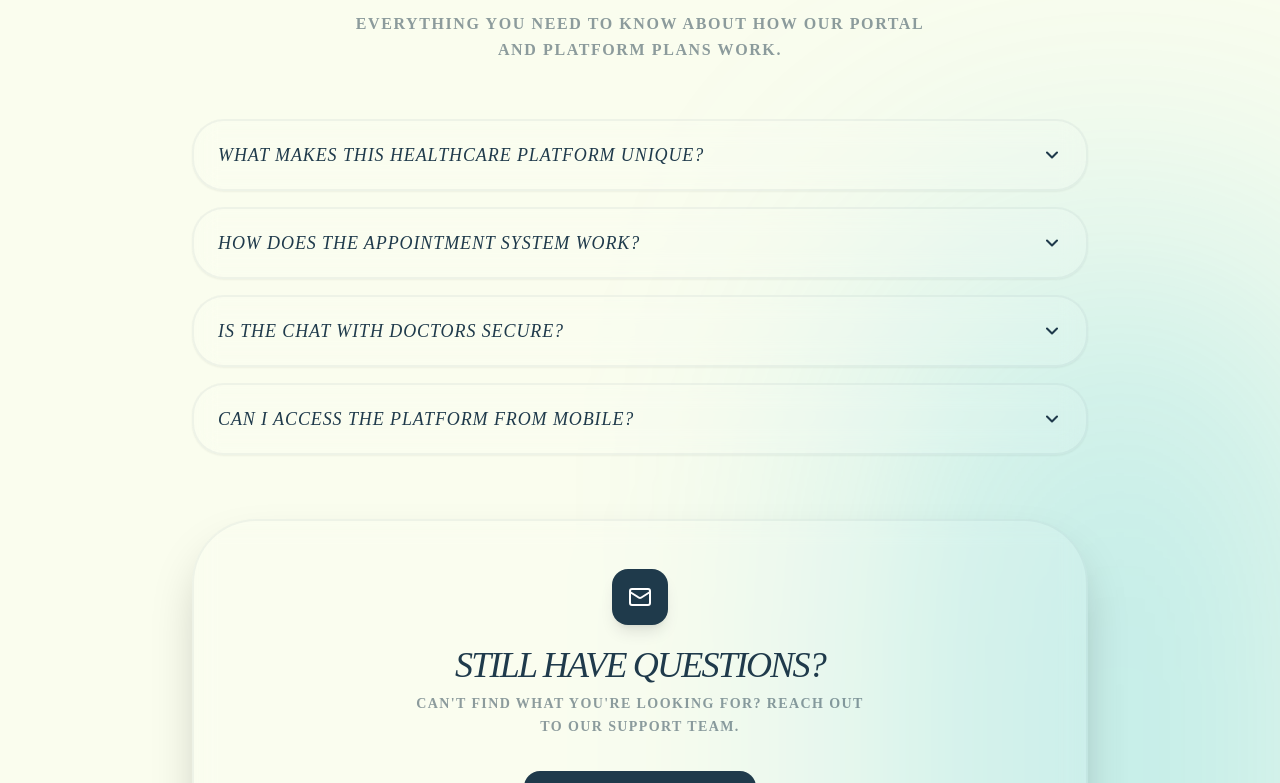
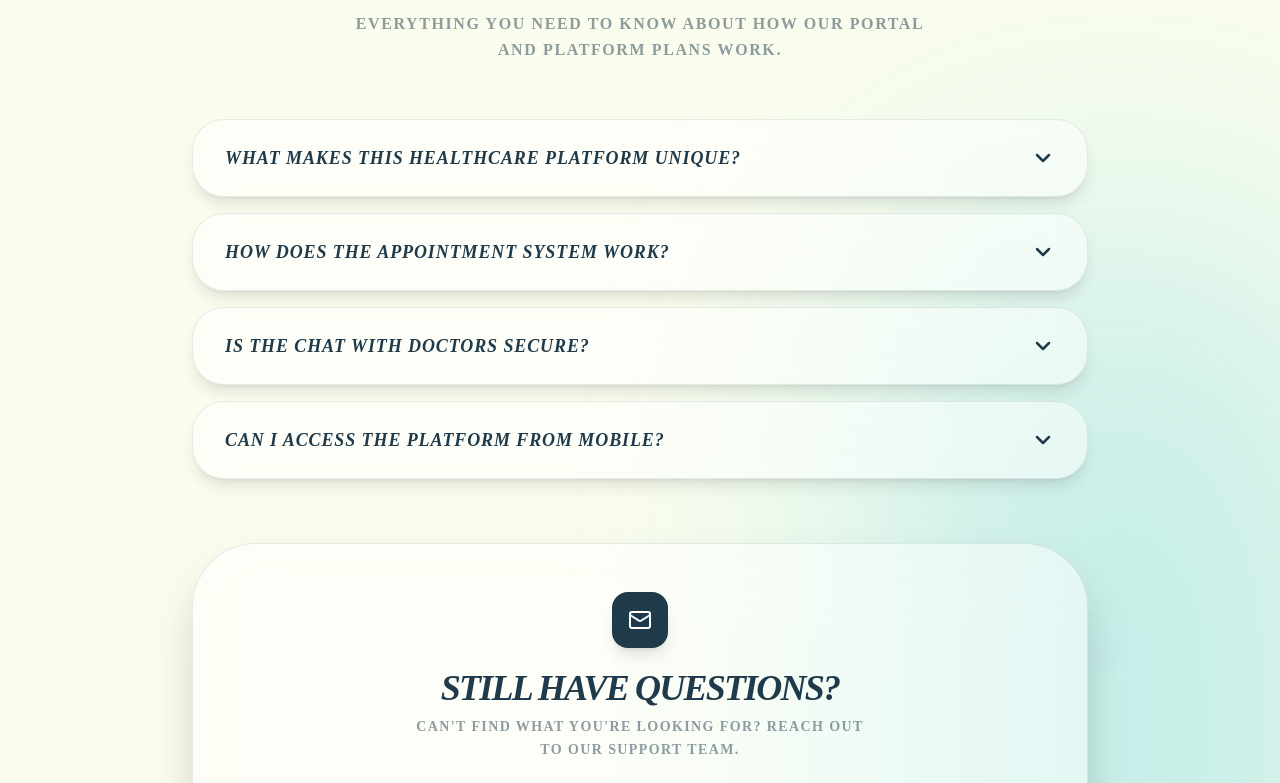
Before and after one commit to hacketthadwin/HealtHub, a React (Create React App) app in the folder frontend/: page / in a window 1280 px wide. Shown: the part 2577-3360 px from the top of the page. Built offline with nearby package versions, Linux system fonts and the light colour scheme; no server answers; a web font is replaced by a local one.

Commit message:
faq improvement

```diff
--- a/frontend/src/components/mvpblocks/faq-3.jsx
+++ b/frontend/src/components/mvpblocks/faq-3.jsx
@@ -15,28 +15,32 @@ function FAQItem({ question, answer, index }) {
       viewport={{ once: true }}
       transition={{ duration: 0.4, delay: index * 0.05 }}
       className={cn(
-        "relative rounded-[2rem] border-2 transition-all duration-300 overflow-hidden",
-        "bg-white dark:bg-white/5 backdrop-blur-md shadow-sm",
+        "relative rounded-[2rem] border transition-all duration-500 overflow-hidden backdrop-blur-xl shadow-lg group",
+        "bg-white/50 dark:bg-white/5",
         isOpen
-          ? "border-[#1F3A4B] dark:border-[#C2F84F] z-10 scale-[1.01] shadow-xl"
-          : "border-[#1F3A4B]/5 dark:border-white/5 z-0 hover:border-[#1F3A4B]/20 dark:hover:border-[#C2F84F]/30"
+          ? "border-[#1F3A4B]/20 dark:border-[#C2F84F]/30 scale-[1.01] shadow-2xl"
+          : "border-[#1F3A4B]/10 dark:border-white/10 hover:shadow-2xl hover:scale-[1.01]"
       )}
     >
+      {/* Glassmorphic Glow Effect */}
+      <div className="absolute inset-0 opacity-0 group-hover:opacity-100 transition-opacity duration-700 pointer-events-none">
+        <div className="absolute -top-1/2 -left-1/2 w-full h-full bg-gradient-to-br from-[#C2F84F]/10 to-transparent blur-3xl" />
+      </div>
+
       <button
         type="button"
         onClick={() => setIsOpen(!isOpen)}
-        className="flex w-full items-center justify-between gap-4 px-6 py-5 text-left select-none"
+        className="flex w-full items-center justify-between gap-4 px-8 py-6 text-left select-none relative z-10"
       >
-        {/* CRITICAL UPDATE: Swapped font-sans for font-roboto-slab for the questions */}
-        <h3 className="text-base md:text-lg font-medium italic uppercase tracking-wider text-[#1F3A4B] dark:text-[#FAFDEE] font-roboto-slab">
+        <h3 className="text-base md:text-lg font-bold italic uppercase tracking-wider text-[#1F3A4B] dark:text-[#FAFDEE] font-roboto-slab">
           {question}
         </h3>
         <motion.div
           animate={{ rotate: isOpen ? 180 : 0 }}
-          transition={{ duration: 0.25, ease: "easeOut" }}
+          transition={{ duration: 0.3, ease: "easeInOut" }}
           className="shrink-0 text-[#1F3A4B] dark:text-[#C2F84F]"
         >
-          <ChevronDown className="h-5 w-5 stroke-[2.5]" />
+          <ChevronDown className="h-6 w-6 stroke-[2.5]" />
         </motion.div>
       </button>
 
@@ -47,16 +51,17 @@ function FAQItem({ question, answer, index }) {
             animate={{
               height: "auto",
               opacity: 1,
-              transition: { height: { duration: 0.3 }, opacity: { duration: 0.2 } }
+              transition: { height: { duration: 0.3 }, opacity: { duration: 0.3 } }
             }}
             exit={{
               height: 0,
               opacity: 0,
-              transition: { height: { duration: 0.25 }, opacity: { duration: 0.15 } }
+              transition: { height: { duration: 0.3 }, opacity: { duration: 0.2 } }
             }}
+            className="relative z-10"
           >
-            <div className="px-6 pb-6 pt-0 border-t-2 border-[#1F3A4B]/5 dark:border-white/5 mt-1">
-              <p className="text-[#1F3A4B]/80 dark:text-[#FAFDEE]/70 text-base leading-relaxed pt-4 tracking-wide font-medium">
+            <div className="px-8 pb-8 pt-0 border-t border-[#1F3A4B]/5 dark:border-white/10">
+              <p className="text-[#1F3A4B]/80 dark:text-[#FAFDEE]/60 text-base leading-relaxed pt-6 tracking-wide font-medium italic">
                 {answer}
               </p>
             </div>
@@ -91,7 +96,6 @@ export default function CongestedFAQ() {
     <div className="w-full h-auto block relative px-4 bg-transparent transition-all duration-300 z-10 font-roboto-slab antialiased">
       <div className="max-w-4xl mx-auto">
 
-        {/* Header Block */}
         <motion.div
           initial={{ opacity: 0, y: 15 }}
           whileInView={{ opacity: 1, y: 0 }}
@@ -109,25 +113,22 @@ export default function CongestedFAQ() {
           </p>
         </motion.div>
 
-        {/* FAQ Grid */}
         <div className="space-y-4">
           {faqs.map((faq, index) => (
             <FAQItem key={index} {...faq} index={index} />
           ))}
         </div>
 
-        {/* Support Section Footer */}
         <motion.div
           initial={{ opacity: 0, scale: 0.98 }}
           whileInView={{ opacity: 1, scale: 1 }}
           viewport={{ once: true }}
-          className="mt-16 p-8 md:p-12 rounded-[2.5rem] md:rounded-[4rem] text-center border-2 bg-white dark:bg-white/5 border-[#1F3A4B]/5 dark:border-white/5 shadow-2xl backdrop-blur-2xl"
+          className="mt-16 p-8 md:p-12 rounded-[2.5rem] md:rounded-[4rem] text-center border border-[#1F3A4B]/10 dark:border-white/10 bg-white/50 dark:bg-white/5 shadow-2xl backdrop-blur-2xl"
         >
           <div className="bg-[#1F3A4B] dark:bg-[#C2F84F] text-white dark:text-[#1F3A4B] inline-flex p-4 rounded-2xl mb-5 shadow-lg">
             <Mail className="w-6 h-6" />
           </div>
-          {/* CRITICAL UPDATE: Modified font weight to font-medium for standard prose alignment */}
-          <h4 className="text-[#1F3A4B] dark:text-[#FAFDEE] text-2xl md:text-4xl font-medium italic uppercase tracking-tighter mb-2 leading-none">
+          <h4 className="text-[#1F3A4B] dark:text-[#FAFDEE] text-2xl md:text-4xl font-extrabold italic uppercase tracking-tighter mb-2 leading-none font-roboto-slab">
             Still have questions?
           </h4>
           <p className="text-sm font-bold tracking-widest uppercase opacity-50 mb-8 max-w-md mx-auto leading-relaxed">
```
